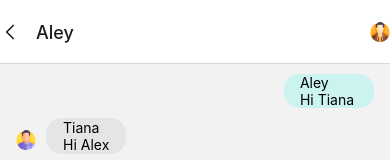
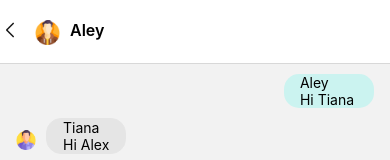
Before and after one commit to DaffeB/messengerProject, a React Native app in the folder messengerApp/: screen /FriendsMessages in a window 390 px wide. Shown: the top 160 px of the page. Built offline with nearby package versions, Linux system fonts and the light colour scheme.

Commit message:
Fix Friends Profile Details Button

```diff
--- a/messengerApp/App.js
+++ b/messengerApp/App.js
@@ -52,16 +52,21 @@ const App = () => {
 
             options={{
               headerShown: true,
-              title: 'Aley',
+              title: '',
 
 
               headerLeft: () =>
-                <BackButtonHeader />,
+                <View style={{ flexDirection: 'row' }}>
+                  <BackButtonHeader />
+                  <GoToProfile />
+                </View>
 
 
 
-              headerRight: () =>
-                <GoToProfile />
+
+
+              // headerRight: () =>
+              //   <GoToProfile />
             }}
           />
           <Stack.Screen name="ProfileScreenDetails" component={ProfileScreenDetails}
--- a/messengerApp/src/const/BackButtonHeader.js
+++ b/messengerApp/src/const/BackButtonHeader.js
@@ -8,7 +8,7 @@ const BackButtonHeader = () => {
 
     return (
         <Pressable onPress={() => navigation.goBack()}>
-            <Image style={{ width: 20, height: 20 }} source={require('../assets/icons/goBackLeft.png')} />
+            <Image style={{ width: 20, height: 20, marginRight: 15 }} source={require('../assets/icons/goBackLeft.png')} />
         </Pressable>
     )
 }
--- a/messengerApp/src/const/GoToProfile.js
+++ b/messengerApp/src/const/GoToProfile.js
@@ -8,7 +8,11 @@ const GoToProfile = () => {
 
     return (
         <Pressable onPress={() => navigation.navigate('ProfileScreenDetails')}>
-            <Image style={{ width: 20, height: 20 }} source={require('../assets/images/users/man1.png')} />
+            <View style={{ flexDirection: 'row-reverse' }}>
+                <Text style={{ fontSize: 16, fontWeight: '600', marginLeft: 10 }}>Aley</Text>
+                <Image style={{ width: 25, height: 25 }} source={require('../assets/images/users/man1.png')} />
+            </View>
+
         </Pressable>
     )
 }
```
